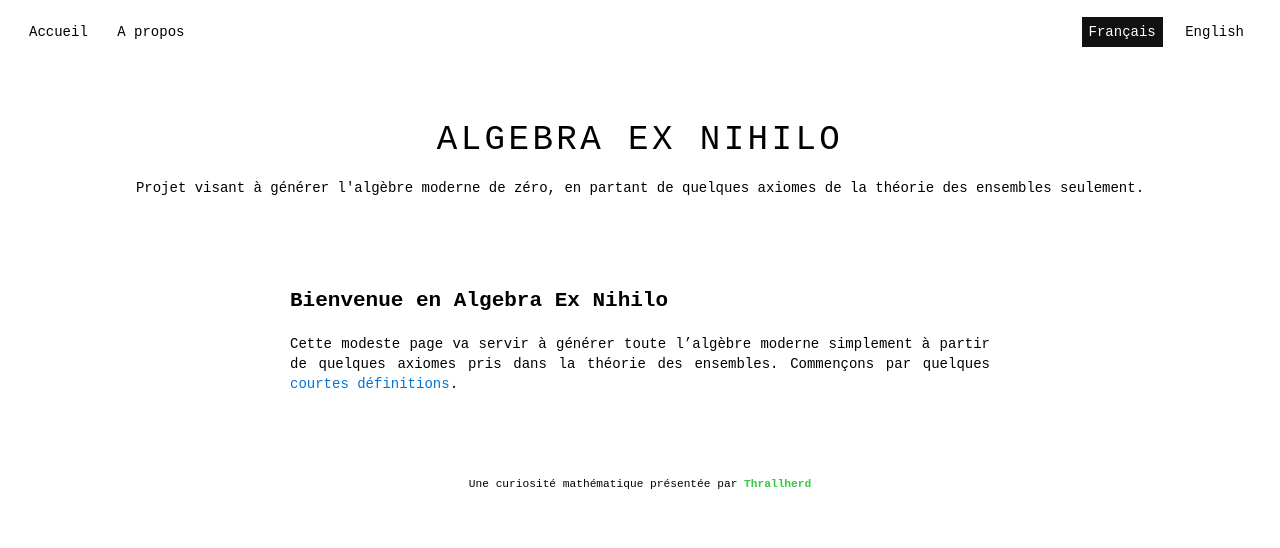
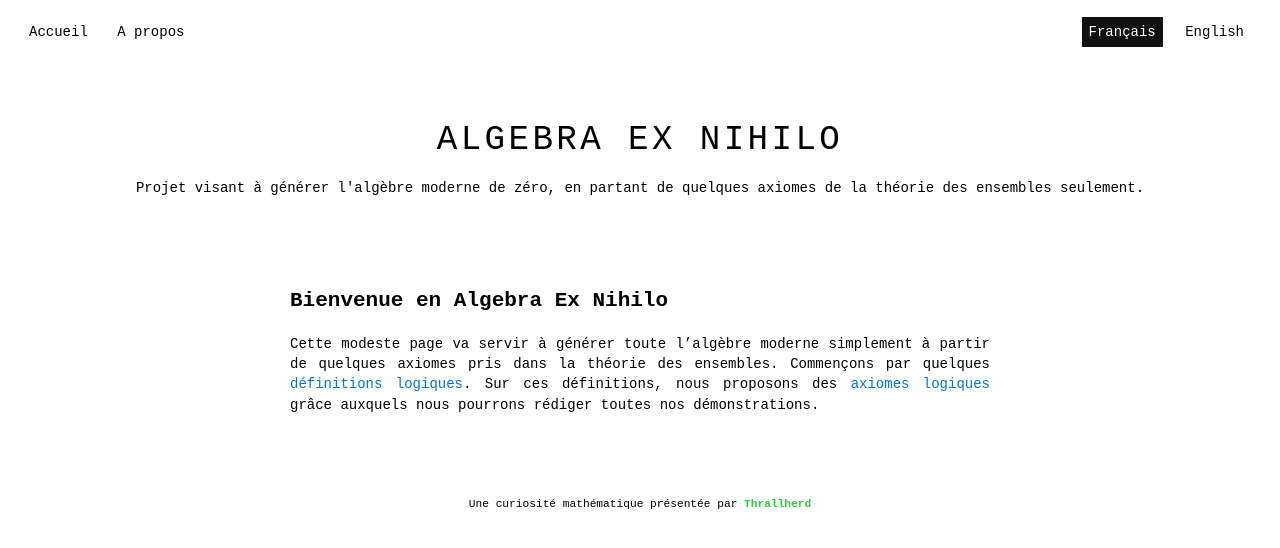
Before and after one commit to Thrallherd/AlgebraExNihilo, a Jekyll site: the page built from index.md, in a window 1280 px wide. Shown: the top 548 px of the page. Built offline with Jekyll 4.4.1, drawn with Linux system fonts in a browser that asks for light colours.

Commit message:
Update index.md

```diff
--- a/index.md
+++ b/index.md
@@ -7,4 +7,4 @@ nav-order: 1
 
 ## Bienvenue en Algebra Ex Nihilo
 
-Cette modeste page va servir à générer toute l'algèbre moderne simplement à partir de quelques axiomes pris dans la théorie des ensembles. Commençons par quelques [courtes définitions](basic_def.md).
+Cette modeste page va servir à générer toute l'algèbre moderne simplement à partir de quelques axiomes pris dans la théorie des ensembles. Commençons par quelques [définitions logiques](logic_def.md). Sur ces définitions, nous proposons des [axiomes logiques](logic_axm.md) grâce auxquels nous pourrons rédiger toutes nos démonstrations.
```
